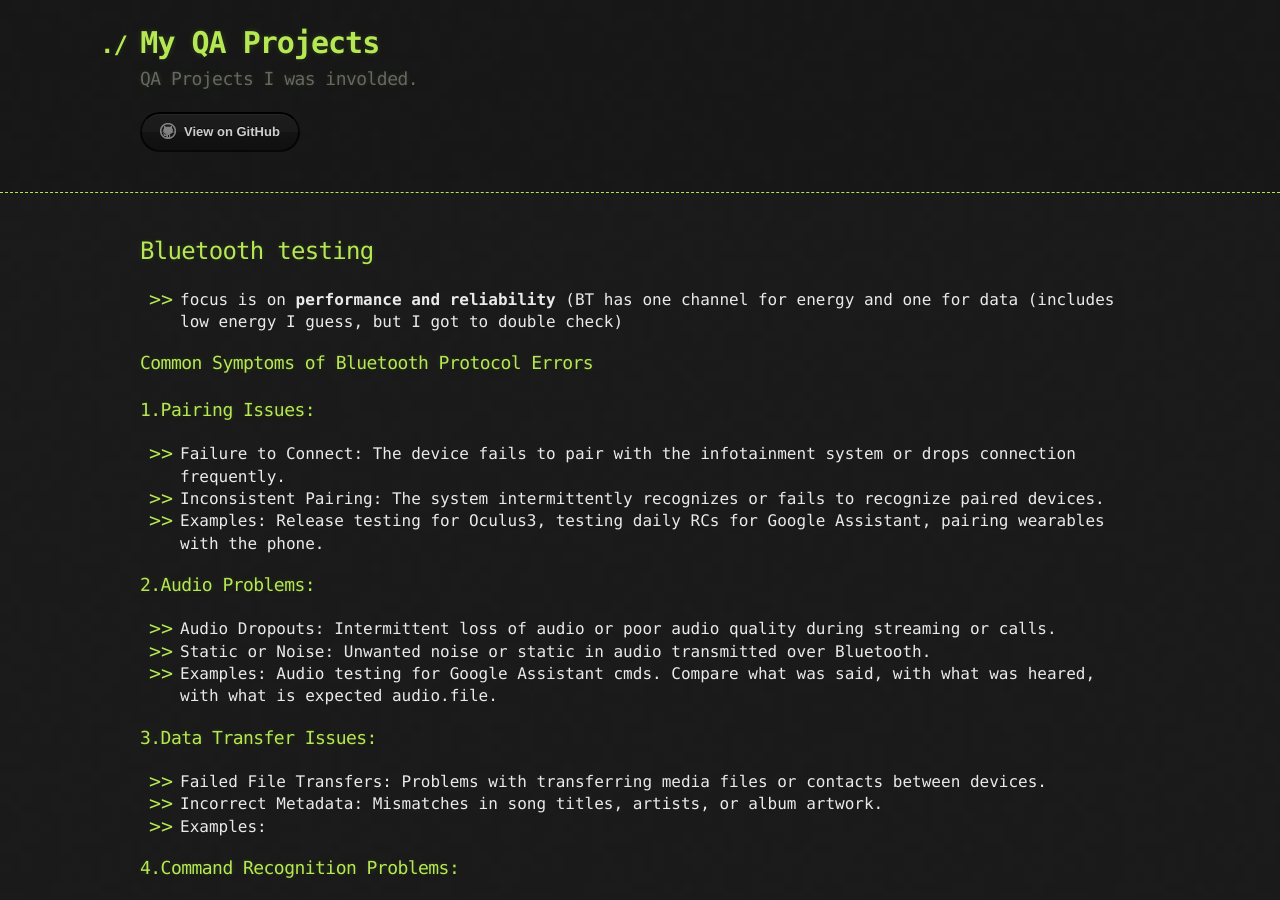
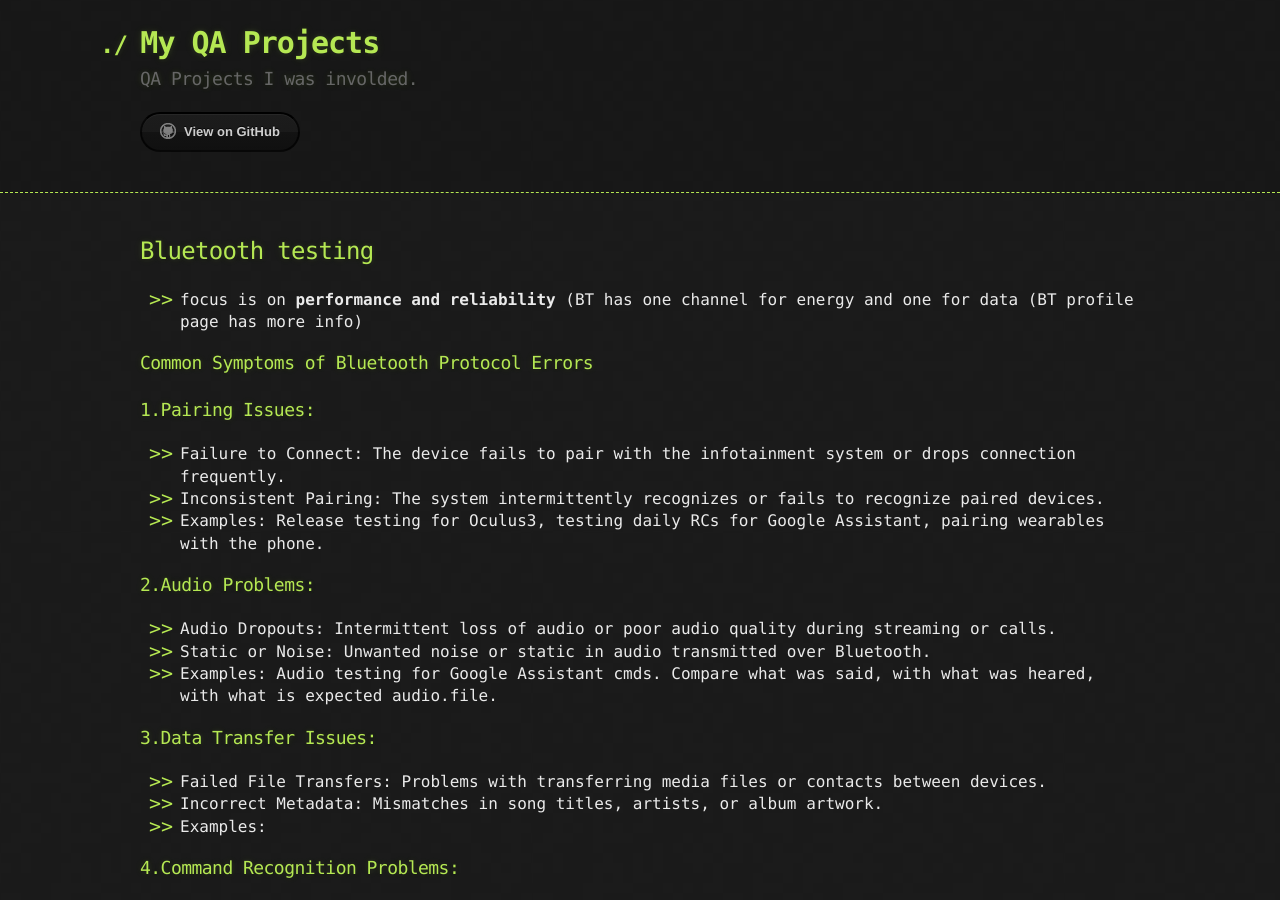
Before and after one commit to sciustechnologia/sciustechnologia.github.io, a Jekyll site: the page built from testingBluetooth/bt.md, in a window 1280 px wide and 900 px high. Built offline with Jekyll 4.4.1, drawn with Linux system fonts in a browser that asks for light colours.

Commit message:
Update bt.md

```diff
--- a/testingBluetooth/bt.md
+++ b/testingBluetooth/bt.md
@@ -6,7 +6,7 @@ description: QA Bluetooth testing
 
 ## Bluetooth testing
 
-* focus is on **performance and reliability** (BT has one channel for energy and one for data (includes low energy I guess, but I got to double check)
+* focus is on **performance and reliability** (BT has one channel for energy and one for data (BT profile page has more info)
 
 ### Common Symptoms of Bluetooth Protocol Errors
 
```
